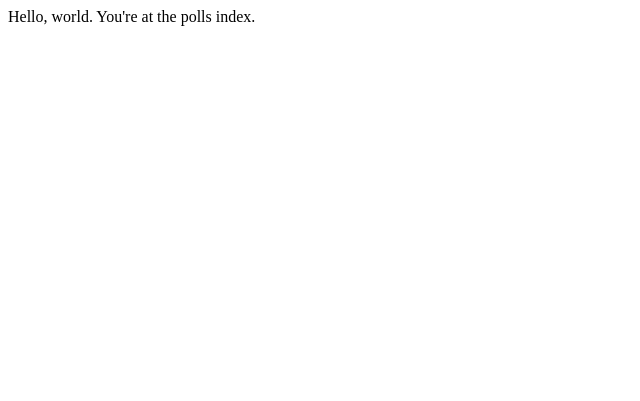
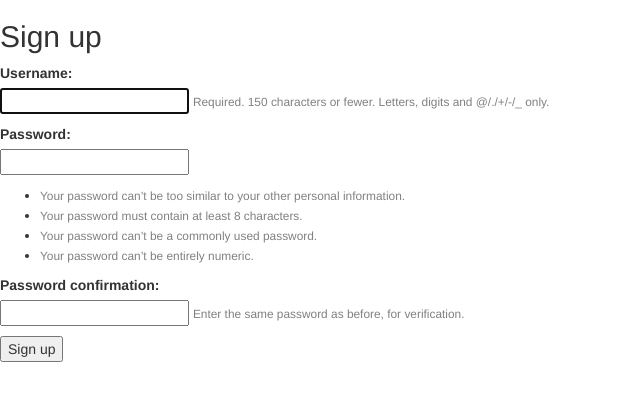
Before and after one commit to HaoZou39/Earthquake-Summer, a Django app: page /polls/ in a window 1280 px wide. Shown: the top 401 px of the page, without its empty margins (0-640 px from the left). Run offline with Django 3.2, Linux system fonts and the light colour scheme; some libraries are stand-ins or nearby versions.

Commit message:
Sign Up page set up
Set up the sign up page

```diff
--- a/mysite/homepage/templates/index.html
+++ b/mysite/homepage/templates/index.html
@@ -11,7 +11,7 @@
 	<title>Homepage</title>
 
 <head>
-<link rel="stylesheet" type="text/css" href="../../static/website.css">
+<link rel="stylesheet" type="text/css" href="../static/website.css">
 	<p>
 HOMEPAGE
 </p>
@@ -23,7 +23,7 @@ HOMEPAGE
 <body>
 
 {% for filename in filenames %}
-<img src="../../static/images/{{filename}}" height = 300; width = 300/>
+<img src="../static/images/{{filename}}" height = 300; width = 300/>
 {% endfor %}
 
 
--- a/mysite/homepage/views.py
+++ b/mysite/homepage/views.py
@@ -10,5 +10,5 @@ import os # Library used to read files in one folder
 from homepage.models import posts
 
 def homepage(request):
-	filenames = next(os.walk('static\images'))[2]# Acquire filenames for all files under a certain folder
+	filenames = next(os.walk('static/images'))[2]# Acquire filenames for all files under a certain folder
 	return render(request,'index.html',{'filenames':filenames})
--- /dev/null
+++ b/mysite/polls/templates/signup.html
@@ -0,0 +1,33 @@
+<!DOCTYPE html>
+{% load staticfiles %}<!-- Loading Static files, for example: photos-->
+{% load bootstrap3 %}
+{% bootstrap_css %}
+{% bootstrap_javascript %}
+{% bootstrap_messages %}
+
+<html lang = "en">
+
+
+	<title>Sign up</title>
+
+
+
+{% block content %}
+  <h2>Sign up</h2>
+  <form method="post">
+    {% csrf_token %}
+    {% for field in form %}
+      <p>
+        {{ field.label_tag }}<br>
+        {{ field }}
+        {% if field.help_text %}
+          <small style="color: grey">{{ field.help_text }}</small>
+        {% endif %}
+        {% for error in field.errors %}
+          <p style="color: red">{{ error }}</p>
+        {% endfor %}
+      </p>
+    {% endfor %}
+    <button type="submit">Sign up</button>
+  </form>
+{% endblock %}
--- a/mysite/polls/urls.py
+++ b/mysite/polls/urls.py
@@ -1,6 +1,7 @@
 from django.conf.urls import url
-from . import views
+
+from polls import views as polls_views
 
 urlpatterns = [
-    url(r'^$', views.index, name='index'),
+    url(r'^$', polls_views.polls,name='polls'),
 ]
--- a/mysite/polls/views.py
+++ b/mysite/polls/views.py
@@ -1,6 +1,19 @@
-from django.shortcuts import render
+from django.shortcuts import render, redirect
 from django.http import HttpResponse
+from django.contrib.auth import login, authenticate
+from django.contrib.auth.forms import UserCreationForm
 
+def polls(request):
 
-def index(request):
-    return HttpResponse("Hello, world. You're at the polls index.")
+    if request.method == 'POST':
+        form = UserCreationForm(request.POST)
+        if form.is_valid():
+            form.save()
+            username = form.cleaned_data.get('username')
+            raw_password = form.cleaned_data.get('password1')
+            user = authenticate(username=username, password=raw_password)
+            login(request, user)
+            return redirect('homepage')
+    else:
+        form = UserCreationForm()
+    return render(request, 'signup.html', {'form': form})
```
Also changed, not shown: mysite/db.sqlite3, 3 other files.
